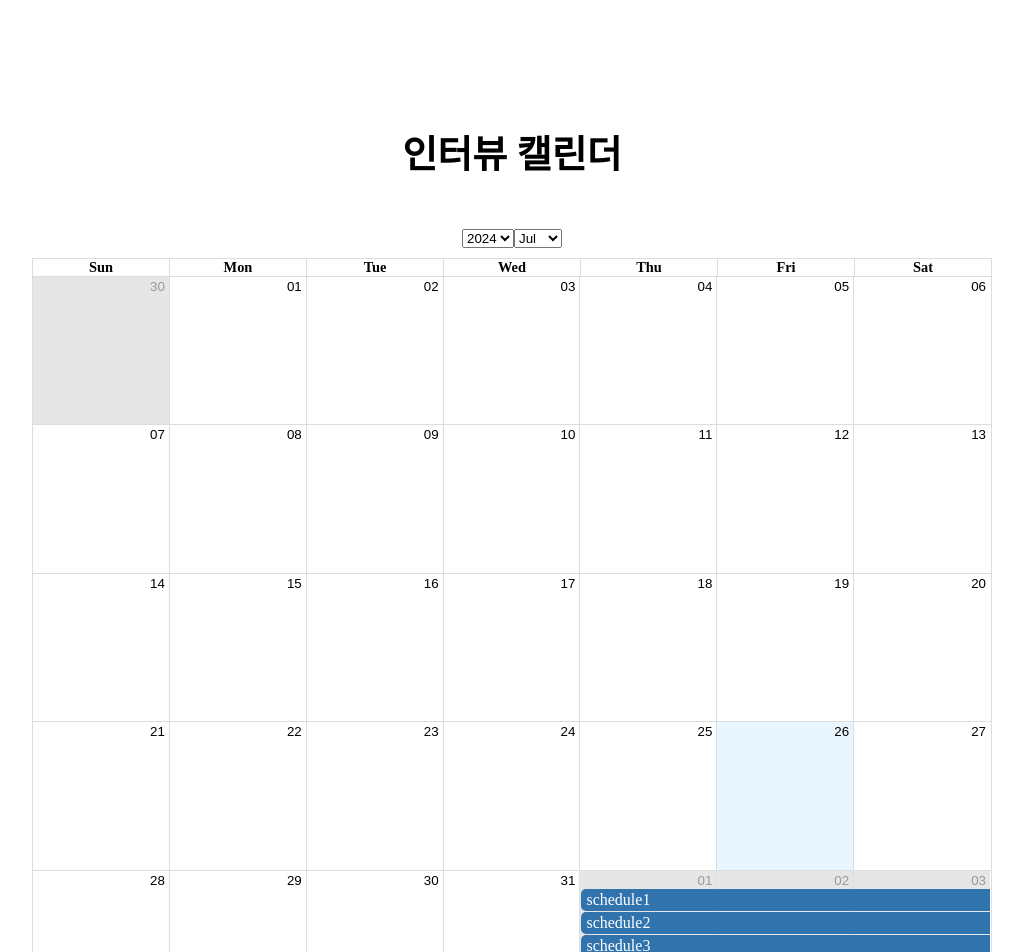
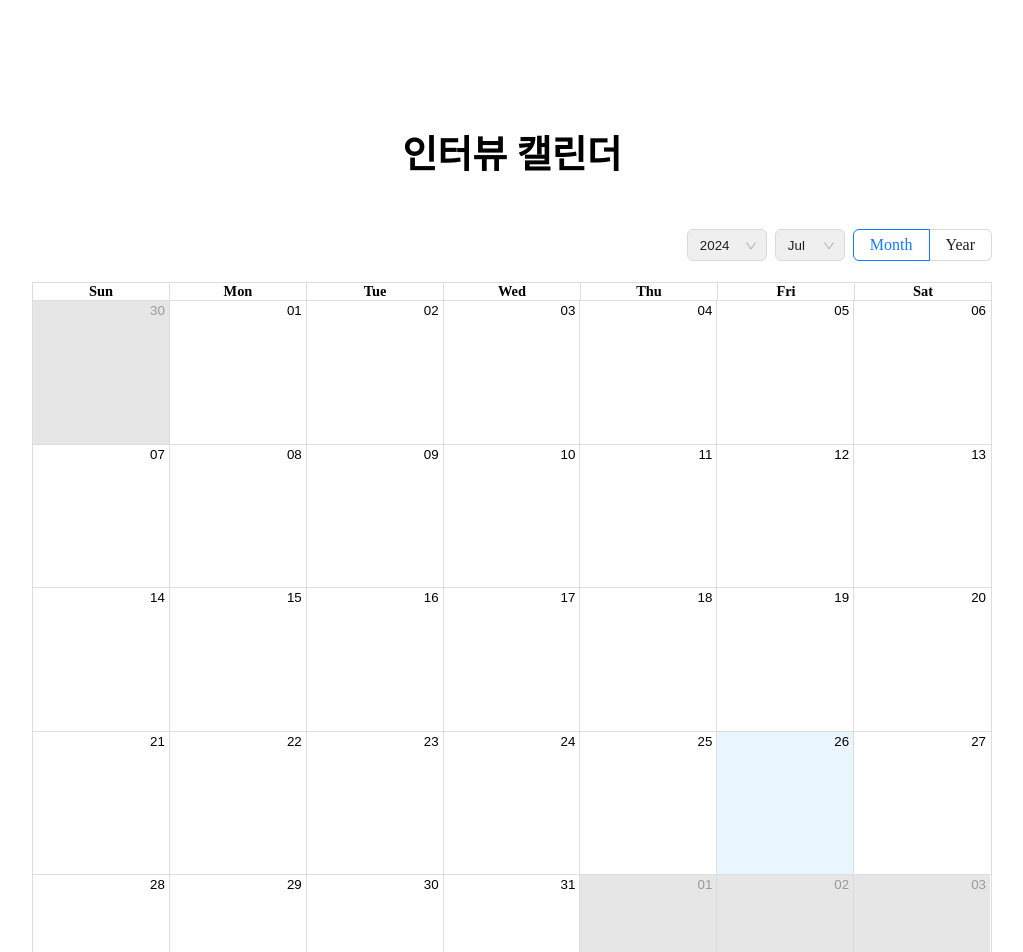
Before and after one commit to in-u-in/in-u-in_Frontend, a React (Vite) app: page /calendar in a window 1280 px wide. Shown: the top 952 px of the page, without its empty margins (128-1151 px from the left). Built offline with nearby package versions, Linux system fonts and the light colour scheme.

Commit message:
feat: #2 calendar toolbar UI

```diff
--- a/src/components/founder/calendar/Modal.jsx
+++ /dev/null
@@ -1,10 +0,0 @@
-import styles from '../../../styles/founder/calendar.module.css';
-
-export default function Modal() {
-  return (
-    <div className={styles.ModalContainer}>
-      {date}
-      {event}
-    </div>
-  );
-}
--- a/src/components/founder/calendar/ToolBar.jsx
+++ b/src/components/founder/calendar/ToolBar.jsx
@@ -1,12 +1,18 @@
+import styles from '../../../styles/founder/calendar.module.css';
+import Arrow from '../../../assets/icons/arrow.svg';
+import { useState } from 'react';
+
 //Calendar 헤더
 export default function Toolbar(toolbar) {
   const { date } = toolbar;
+  const [isMonth, setIsMonth] = useState(true);
 
   const handleYearChange = (e) => {
     const newDate = new Date(date);
     newDate.setFullYear(e.target.value);
     toolbar.onNavigate('DATE', newDate);
   };
+
   const renderYearOptions = () => {
     const years = [];
     const currentYear = new Date().getFullYear();
@@ -19,11 +25,13 @@ export default function Toolbar(toolbar) {
     }
     return years;
   };
+
   const handleMonthChange = (e) => {
     const newDate = new Date(date);
     newDate.setMonth(e.target.value);
     toolbar.onNavigate('DATE', newDate);
   };
+
   const renderMonthOptions = () => {
     const enMonths = [
       'Jan',
@@ -39,23 +47,66 @@ export default function Toolbar(toolbar) {
       'Nov',
       'Dec',
     ];
-    const months = [0, 1, 2, 3, 4, 5, 6, 7, 8, 9, 10, 11, 12];
+    const months = [0, 1, 2, 3, 4, 5, 6, 7, 8, 9, 10, 11];
     return months.map((month) => (
       <option key={month} value={month}>
         {enMonths[month]}
       </option>
     ));
   };
+
   return (
-    <div className='rbc-toolbar'>
-      <span className='rbc-toolbar-label'>
-        <select onChange={handleYearChange} value={date.getFullYear()}>
-          {renderYearOptions()}
-        </select>
-        <select onChange={handleMonthChange} value={date.getMonth()}>
-          {renderMonthOptions()}
-        </select>
-      </span>
+    <div className={styles.toolbar}>
+      <select
+        onChange={handleYearChange}
+        value={date.getFullYear()}
+        className={styles.selectBox}
+        style={{
+          width: '80px',
+          backgroundImage: `url(${Arrow})`,
+          backgroundRepeat: 'no-repeat',
+          backgroundSize: '12px',
+          backgroundPosition: '57px 10px',
+        }}
+      >
+        {renderYearOptions()}
+      </select>
+      <select
+        onChange={handleMonthChange}
+        value={date.getMonth()}
+        className={styles.selectBox}
+        style={{
+          width: '70px',
+          backgroundImage: `url(${Arrow})`,
+          backgroundRepeat: 'no-repeat',
+          backgroundSize: '12px',
+          backgroundPosition: '47px 10px',
+        }}
+      >
+        {renderMonthOptions()}
+      </select>
+      <div className={styles.checkBox}>
+        <div
+          className={
+            isMonth
+              ? `${styles.clickedMonth} ${styles.checkOption}`
+              : `${styles.month} ${styles.checkOption}`
+          }
+          onClick={() => setIsMonth(true)}
+        >
+          Month
+        </div>
+        <div
+          className={
+            isMonth
+              ? `${styles.year} ${styles.checkOption}`
+              : `${styles.clickedYear} ${styles.checkOption}`
+          }
+          onClick={() => setIsMonth(false)}
+        >
+          Year
+        </div>
+      </div>
     </div>
   );
 }
--- a/src/pages/founder/calendar.jsx
+++ b/src/pages/founder/calendar.jsx
@@ -4,58 +4,14 @@ import moment from 'moment'; //시간관리 라이브러리
 import styles from '../../styles/founder/calendar.module.css';
 import 'react-big-calendar/lib/css/react-big-calendar.css';
 import Toolbar from '../../components/founder/calendar/ToolBar';
-import useModal from '../../hooks/useModal';
-import Modal from '../../components/founder/calendar/Modal';
 
 export default function CalendarPage() {
   const localizer = momentLocalizer(moment); //현재 시간
   const allViews = ['month']; //선택 가능한 캘린더 종류
-  const { isOpen, closeModal, openModal } = useModal();
   const [selectedDate, setSelectedDate] = useState('');
   const [selectedEvent, setSelectedEvent] = useState([]);
   //조회한 스케줄 담을 state
-  const [events, setEvents] = useState([
-    {
-      id: '',
-      start: '',
-      end: '',
-      title: '',
-      start: '2024-08-01T12:00:00',
-      end: '2024-08-05T12:00:00',
-      title: 'schedule1',
-      calendarType: 0,
-    },
-    {
-      start: '2024-08-01T12:00:00',
-      end: '2024-08-05T12:00:00',
-      title: 'schedule2',
-      calendarType: 0,
-    },
-    {
-      start: '2024-08-01T12:00:00',
-      end: '2024-08-05T12:00:00',
-      title: 'schedule3',
-      calendarType: 0,
-    },
-    {
-      start: '2024-08-01T12:00:00',
-      end: '2024-08-05T12:00:00',
-      title: 'schedule4',
-      calendarType: 0,
-    },
-    {
-      start: '2024-08-01T12:00:00',
-      end: '2024-08-05T12:00:00',
-      title: 'schedule5',
-      calendarType: 0,
-    },
-    {
-      start: '2024-08-10T00:00:00',
-      end: '2024-08-10T12:00:00',
-      title: 'schedule3',
-      calendarType: 0,
-    },
-  ]);
+  const [events, setEvents] = useState([]);
   const CalendarData = events?.map((data) => ({
     start: new Date(data.start),
     end: new Date(data.end),
@@ -97,7 +53,6 @@ export default function CalendarPage() {
             }}
           />
         </div>
-        {isOpen ? <Modal /> : <></>}
       </div>
     </div>
   );
--- a/src/styles/founder/calendar.module.css
+++ b/src/styles/founder/calendar.module.css
@@ -1,3 +1,66 @@
+/*toolbar*/
+.toolbar {
+  width: 100%;
+  display: flex;
+  flex-direction: row;
+  gap: 8px;
+  justify-content: end;
+  margin-bottom: 21px;
+}
+
+.selectBox {
+  height: 32px;
+  border: 1px solid #d9d9d9;
+  border-radius: 6px;
+  color: rgba(0, 0, 0, 0.88);
+  -webkit-appearance: none; /*chrome*/
+  -moz-appearance: none; /*firefox*/
+  appearance: none;
+  padding: 0 12px;
+  cursor: pointer;
+  outline: none;
+}
+
+.checkBox {
+  display: flex;
+  flex-direction: row;
+  cursor: pointer;
+}
+
+.checkOption {
+  display: flex;
+  height: 32px;
+  align-items: center;
+  padding: 0 16px;
+}
+
+.month {
+  border: 1px solid #d9d9d9;
+  border-radius: 6px 0px 0px 6px;
+  border-right: transparent;
+  color: rgba(0, 0, 0, 0.88);
+}
+
+.clickedMonth {
+  border: 1px solid #1677ff;
+  border-radius: 6px 0px 0px 6px;
+  color: #1677ff;
+}
+
+.year {
+  border: 1px solid #d9d9d9;
+  border-radius: 0px 6px 6px 0px;
+  border-left: transparent;
+  color: rgba(0, 0, 0, 0.88);
+}
+
+.clickedYear {
+  border: 1px solid #1677ff;
+  border-radius: 0px 6px 6px 0px;
+  color: #1677ff;
+}
+
+/*calendar*/
 .Container {
   display: flex;
   width: 100%;
```
Also changed, not shown: src/assets/icons/arrow.svg (added).
